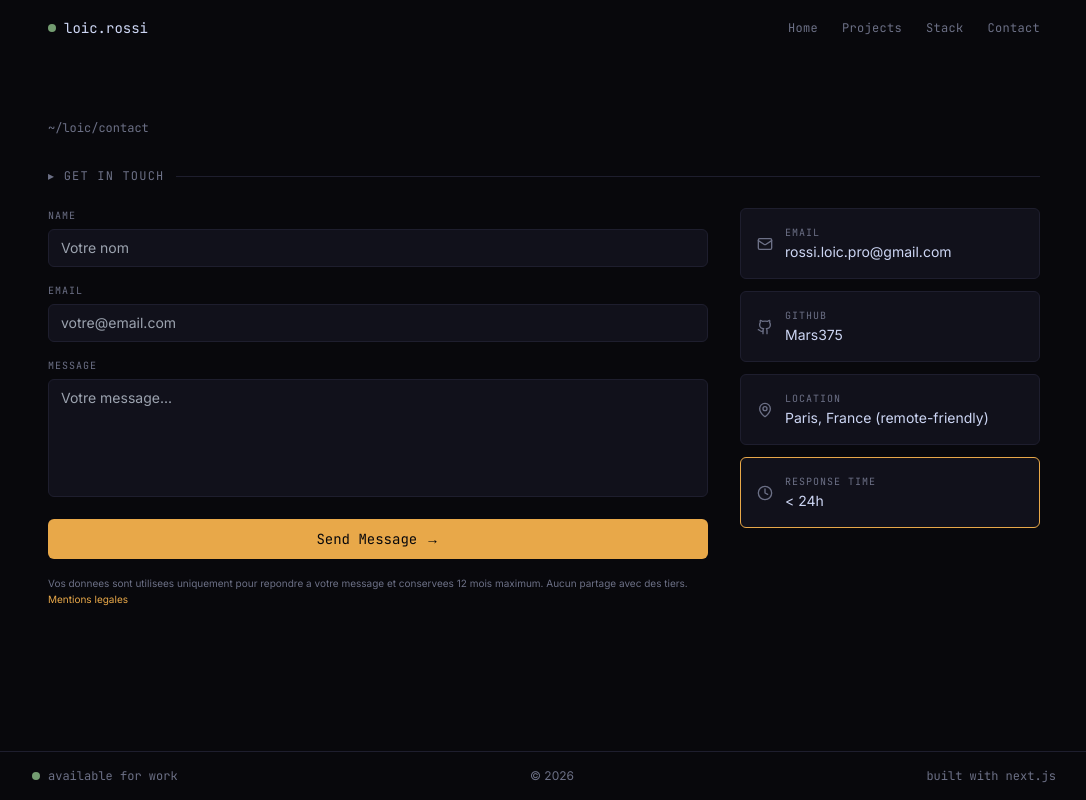
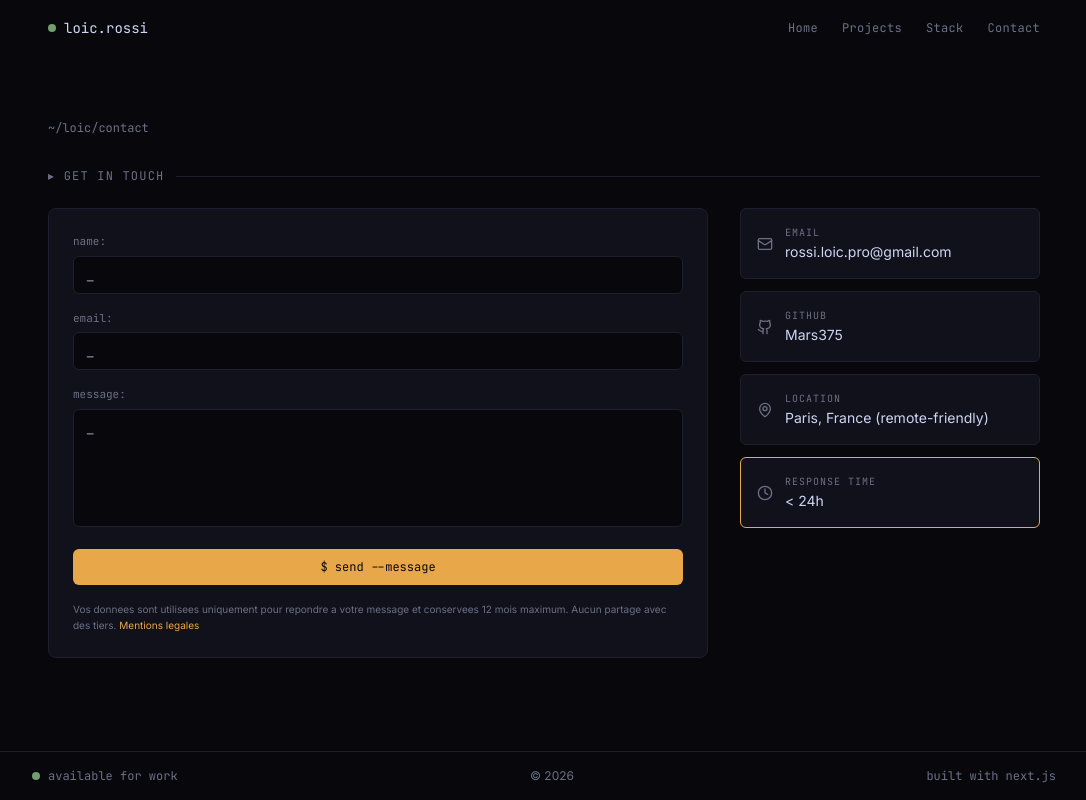
Before and after one commit to Mars375/full-stack-portfolio, a Next.js app: page /contact in a window 1280 px wide. Shown: the whole page, without its empty margins (96-1182 px from the left). Built offline with nearby package versions, Linux system fonts and the light colour scheme.

Commit message:
feat: add ContactSection and Footer with terminal styling

```diff
--- a/src/components/ContactForm.tsx
+++ b/src/components/ContactForm.tsx
@@ -19,18 +19,19 @@ export function ContactForm() {
   }, [state])
 
   return (
+    <div className="bg-surface border border-border rounded-lg p-6">
       <form action={formAction} className="space-y-4">
         <div>
-        <label htmlFor="name" className="block font-mono text-[10px] uppercase tracking-widest text-muted mb-1.5">
-          NAME
+          <label htmlFor="name" className="block font-mono text-[11px] text-muted mb-1.5">
+            name:
           </label>
           <input
             id="name"
             name="name"
             type="text"
             required
-          className="w-full bg-surface border border-border rounded-md px-3 py-2 text-sm text-text placeholder:text-muted/50 focus:outline-none focus:border-accent transition-colors"
-          placeholder="Votre nom"
+            className="w-full bg-bg border border-border rounded-md px-3 py-2 text-sm font-mono text-text placeholder:text-muted/50 focus:outline-none focus:border-accent transition-colors"
+            placeholder="_"
           />
           {state.fieldErrors?.name && (
             <p className="text-error text-xs mt-1">{state.fieldErrors.name}</p>
@@ -38,16 +39,16 @@ export function ContactForm() {
         </div>
 
         <div>
-        <label htmlFor="email" className="block font-mono text-[10px] uppercase tracking-widest text-muted mb-1.5">
-          EMAIL
+          <label htmlFor="email" className="block font-mono text-[11px] text-muted mb-1.5">
+            email:
           </label>
           <input
             id="email"
             name="email"
             type="email"
             required
-          className="w-full bg-surface border border-border rounded-md px-3 py-2 text-sm text-text placeholder:text-muted/50 focus:outline-none focus:border-accent transition-colors"
-          placeholder="votre@email.com"
+            className="w-full bg-bg border border-border rounded-md px-3 py-2 text-sm font-mono text-text placeholder:text-muted/50 focus:outline-none focus:border-accent transition-colors"
+            placeholder="_"
           />
           {state.fieldErrors?.email && (
             <p className="text-error text-xs mt-1">{state.fieldErrors.email}</p>
@@ -55,16 +56,16 @@ export function ContactForm() {
         </div>
 
         <div>
-        <label htmlFor="message" className="block font-mono text-[10px] uppercase tracking-widest text-muted mb-1.5">
-          MESSAGE
+          <label htmlFor="message" className="block font-mono text-[11px] text-muted mb-1.5">
+            message:
           </label>
           <textarea
             id="message"
             name="message"
             required
             rows={5}
-          className="w-full bg-surface border border-border rounded-md px-3 py-2 text-sm text-text placeholder:text-muted/50 focus:outline-none focus:border-accent transition-colors resize-none"
-          placeholder="Votre message..."
+            className="w-full bg-bg border border-border rounded-md px-3 py-2 text-sm font-mono text-text placeholder:text-muted/50 focus:outline-none focus:border-accent transition-colors resize-none"
+            placeholder="_"
           />
           {state.fieldErrors?.message && (
             <p className="text-error text-xs mt-1">{state.fieldErrors.message}</p>
@@ -74,9 +75,9 @@ export function ContactForm() {
         <button
           type="submit"
           disabled={pending}
-        className="w-full px-5 py-2.5 bg-accent text-bg font-mono text-sm rounded-md hover:brightness-110 transition-all disabled:opacity-50 disabled:cursor-not-allowed"
+          className="w-full px-5 py-2.5 bg-accent text-bg font-mono text-xs rounded-md hover:brightness-110 transition-all disabled:opacity-50 disabled:cursor-not-allowed"
         >
-        {pending ? 'Envoi...' : 'Send Message →'}
+          {pending ? 'Envoi...' : '$ send --message'}
         </button>
 
         <p className="text-[10px] text-muted leading-relaxed">
@@ -87,5 +88,6 @@ export function ContactForm() {
           </Link>
         </p>
       </form>
+    </div>
   )
 }
--- /dev/null
+++ b/src/components/sections/ContactSection.tsx
@@ -0,0 +1,38 @@
+'use client'
+
+import { TerminalCommand } from '@/components/ui/TerminalCommand'
+import { ContactForm } from '@/components/ContactForm'
+import { ScrollReveal } from '@/components/effects/ScrollReveal'
+
+interface ContactSectionProps {
+  github: string
+  email: string
+}
+
+export function ContactSection({ github, email }: ContactSectionProps) {
+  return (
+    <section id="contact" className="relative py-24 px-4">
+      <div className="max-w-3xl mx-auto">
+        <TerminalCommand command="contact --init" />
+
+        <ScrollReveal>
+          <ContactForm />
+        </ScrollReveal>
+
+        {/* Fallback links */}
+        <ScrollReveal delay={0.2}>
+          <div className="flex flex-wrap gap-6 mt-8 font-mono text-xs">
+            <a href={github} target="_blank" rel="noopener noreferrer"
+              className="text-muted hover:text-text transition-colors">
+              {'\u2192'} <span className="text-info">{github.replace('https://', '')}</span>
+            </a>
+            <a href={`mailto:${email}`}
+              className="text-muted hover:text-text transition-colors">
+              {'\u2192'} <span className="text-info">{email}</span>
+            </a>
+          </div>
+        </ScrollReveal>
+      </div>
+    </section>
+  )
+}
--- /dev/null
+++ b/src/components/sections/Footer.tsx
@@ -0,0 +1,24 @@
+import Link from 'next/link'
+import { StatusDot } from '@/components/StatusDot'
+
+export function Footer() {
+  return (
+    <footer id="footer" className="relative border-t border-border py-8 px-4">
+      {/* Horizon line */}
+      <div className="absolute top-0 left-0 right-0 h-px bg-gradient-to-r from-transparent via-accent/30 to-transparent" />
+
+      <div className="max-w-3xl mx-auto flex flex-col sm:flex-row items-center justify-between gap-4 font-mono text-[11px] text-muted">
+        <div className="flex items-center gap-2">
+          <StatusDot status="active" />
+          <span>SYSTEM OPERATIONAL</span>
+        </div>
+        <div className="flex items-center gap-4">
+          <span>{'\u00a9'} {new Date().getFullYear()} Lo{'\u00ef'}c Rossi</span>
+          <Link href="/legal" className="hover:text-accent transition-colors">
+            /legal
+          </Link>
+        </div>
+      </div>
+    </footer>
+  )
+}
```
Lines whose indentation alone changed are shown as unchanged.
